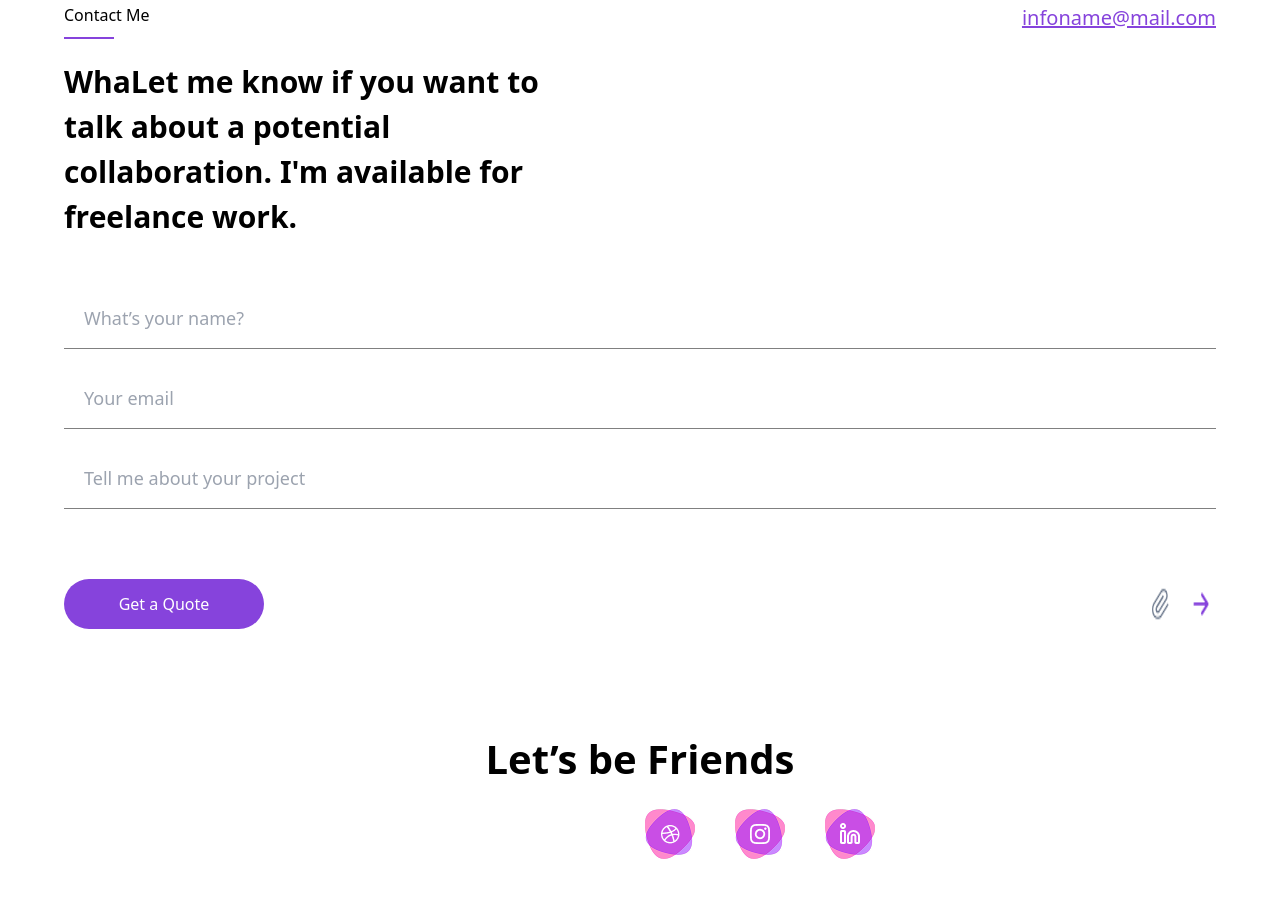
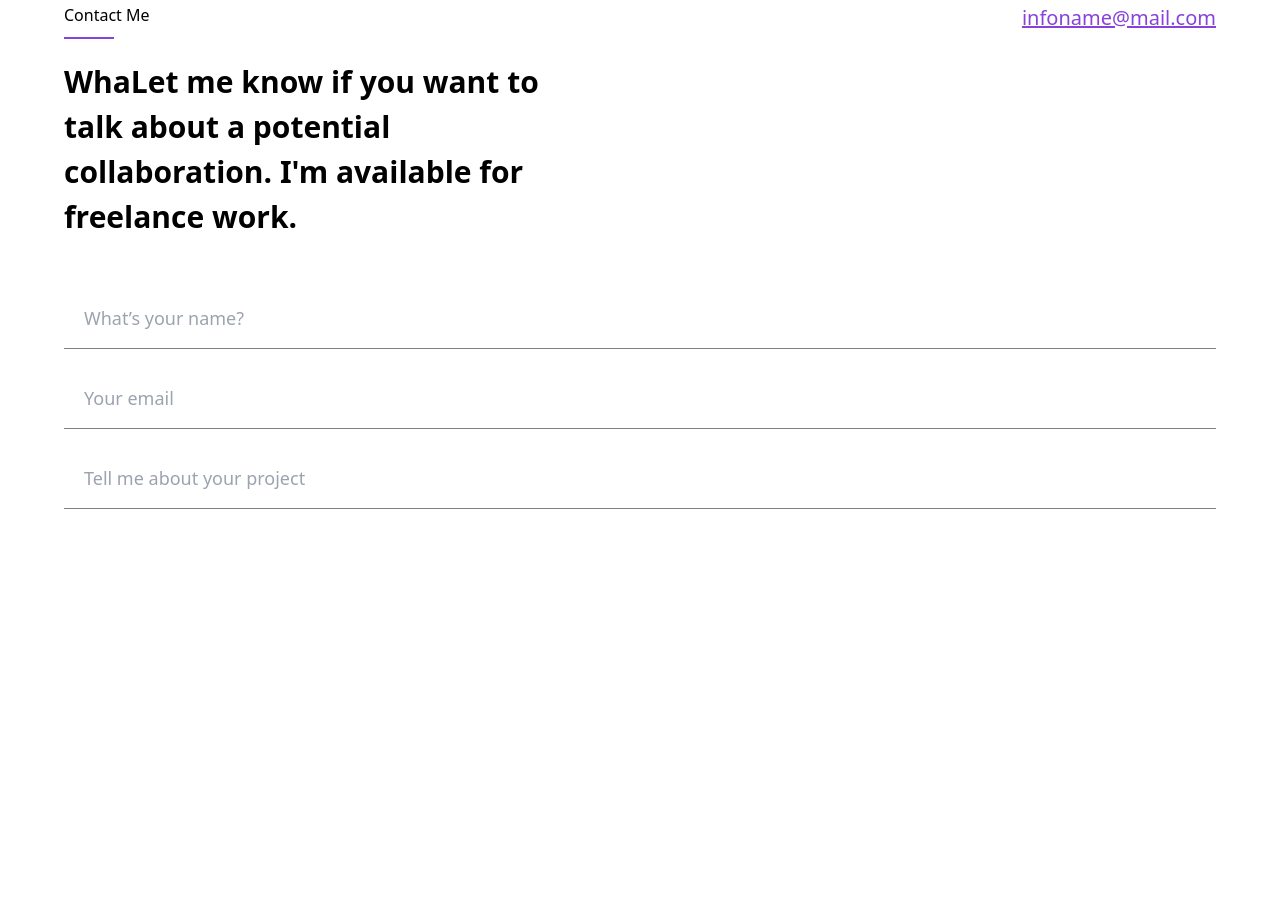
Before and after one commit to sabrina2801/howework, a website: page index.html in a window 1280 px wide. Shown: the part 3859-4756 px from the top of the page. After the commit the page ends 4388 px from the top, so only its background shows below. Drawn offline with nearby package versions, Linux system fonts and the light colour scheme.

Commit message:
homework

```diff
--- a/index.html
+++ b/index.html
@@ -153,17 +153,7 @@
 			<input class='w-[100%] text-[18px] pl-[20px] pr-[20px] border-b-[1px] border-b-[solid] border-b-[grey]   h-[60px] mb-[20px]' type="text" placeholder='Your email'>
 			<input class='w-[100%] text-[18px] pl-[20px] pr-[20px] border-b-[1px] border-b-[solid] border-b-[grey]   h-[60px] mb-[20px]' type="text" placeholder='Tell me about your project'>
 
-			<div class="text mt-[50px] flex justify-between">
-				<button class='w-[200px] h-[50px] bg-[#8643DC] text-[white] rounded-[40px] hover:shadow-[0px_0px_5px_#8643DC]'>Get a Quote</button>
-				<img src="./images/Group 21.png" alt="">
-			</div>
 
-		</div>
-
-		<div class="sec8 mt-[100px] mb-[100px]">
-			<h1 class='text-[40px] font-semibold text-center'>Let’s be Friends</h1>
-			<img class='mt-[20px] ml-[645px]' src="./images/Group 27.png" alt="">
-		</div>
 
 </body>
 </html>
```
Also changed, not shown: readme.md (added).
